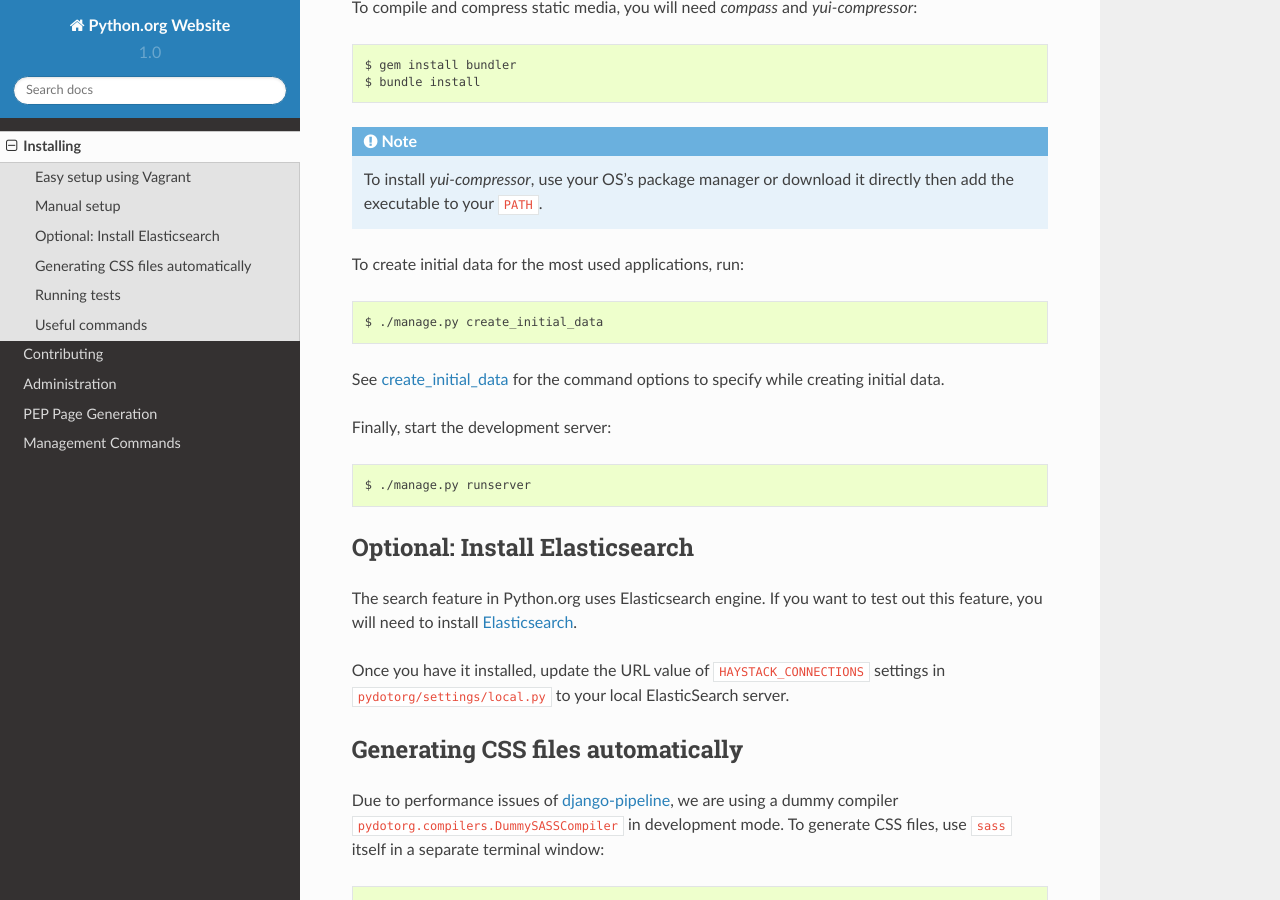
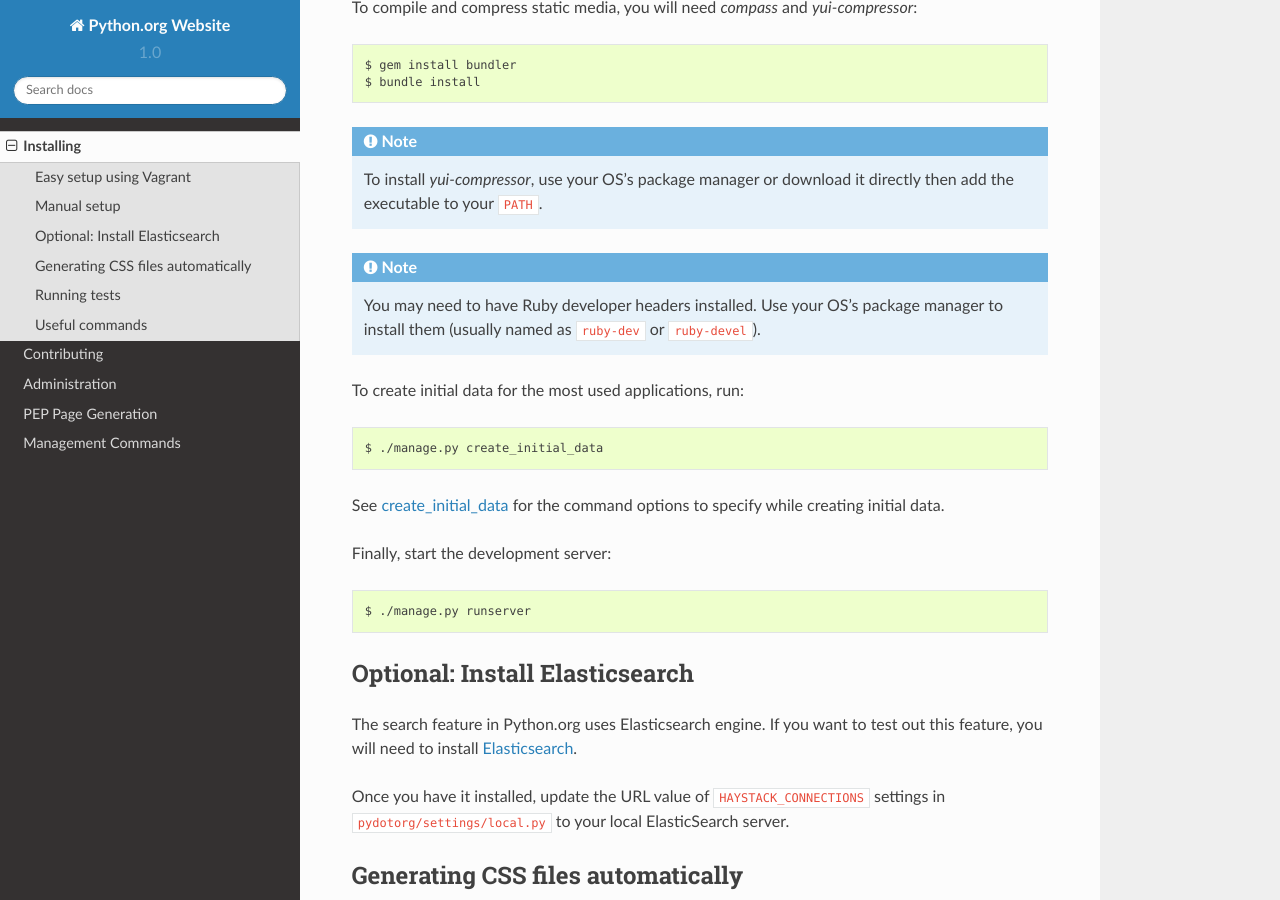
Before and after one commit to python/pythondotorg, a Sphinx documentation site: the page built from docs/source/install.rst, in a window 1280 px wide and 900 px high, scrolled down 2766 px. Built offline with Sphinx 7.4.7 and the Read the Docs theme 2.0.0, drawn with Linux system fonts in a browser that asks for light colours.

Commit message:
Add instructions to install Ruby developers headers

```diff
--- a/docs/source/install.rst
+++ b/docs/source/install.rst
@@ -132,6 +132,12 @@
    To install *yui-compressor*, use your OS's package manager or download it
    directly then add the executable to your ``PATH``.
 
+.. note::
+
+   You may need to have Ruby developer headers installed. Use your OS's
+   package manager to install them (usually named as ``ruby-dev`` or
+   ``ruby-devel``).
+
 To create initial data for the most used applications, run::
 
     $ ./manage.py create_initial_data
```
